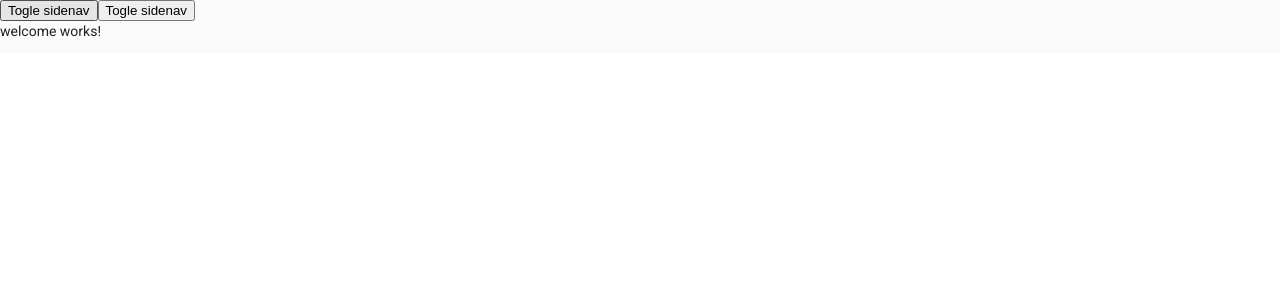
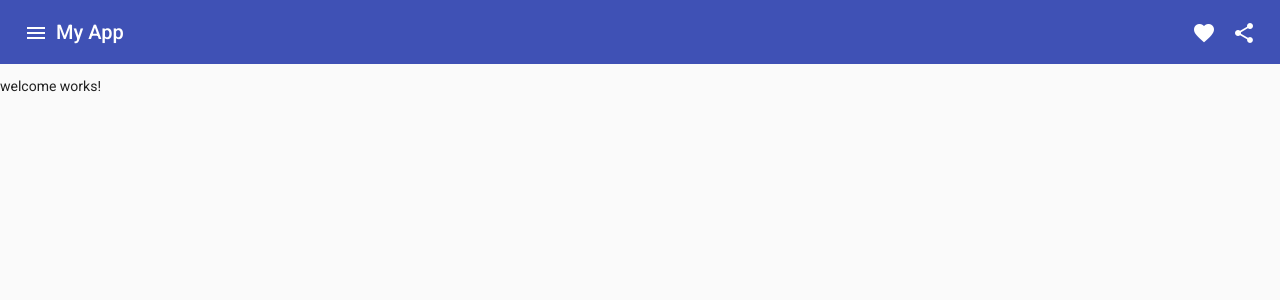
Before and after one commit to Gagandeep39/angular-fitness-tracker, an Angular app: page / in a window 1280 px wide. Shown: the top 300 px of the page. Built offline with nearby package versions, Linux system fonts and the light colour scheme.

Commit message:
Added toolbar Fixed height of side nav

```diff
--- a/src/app/app.component.css
+++ b/src/app/app.component.css
@@ -0,0 +1,10 @@
+mat-sidenav-container,
+mat-sidenav-content {
+  height: 100%;
+}
+.example-spacer {
+  flex: 1 1 auto;
+}
+mat-sidenav{
+  width: 30%;
+}
--- a/src/app/app.component.html
+++ b/src/app/app.component.html
@@ -1,8 +1,22 @@
 <mat-sidenav-container>
   <mat-sidenav [opened]="openSideNav" #sideNav role="navigation">Start</mat-sidenav>
   <mat-sidenav-content>
-    <button (click)="sideNav.toggle()">Togle sidenav</button>
-    <button (click)="openSideNav=!openSideNav">Togle sidenav</button>
+    <p>
+      <mat-toolbar color="primary">
+        <button mat-icon-button class="example-icon" (click)="sideNav.toggle()"
+          aria-label="Example icon-button with menu icon">
+          <mat-icon>menu</mat-icon>
+        </button>
+        <span>My App</span>
+        <span class="example-spacer"></span>
+        <button mat-icon-button class="example-icon favorite-icon" aria-label="Example icon-button with heart icon">
+          <mat-icon>favorite</mat-icon>
+        </button>
+        <button mat-icon-button class="example-icon" aria-label="Example icon-button with share icon">
+          <mat-icon>share</mat-icon>
+        </button>
+      </mat-toolbar>
+    </p>
     <router-outlet></router-outlet>
   </mat-sidenav-content>
 </mat-sidenav-container>
--- a/src/app/material-demo.module.ts
+++ b/src/app/material-demo.module.ts
@@ -7,6 +7,7 @@
 import { MatNativeDateModule } from '@angular/material/core';
 import { MatCheckboxModule } from '@angular/material/checkbox';
 import { MatSidenavModule } from '@angular/material/sidenav';
+import { MatToolbarModule } from '@angular/material/toolbar';
 
 @NgModule({
   imports: [
@@ -18,6 +19,7 @@
     MatNativeDateModule,
     MatCheckboxModule,
     MatSidenavModule,
+    MatToolbarModule,
   ],
   exports: [
     MatButtonModule,
@@ -28,6 +30,7 @@
     MatNativeDateModule,
     MatCheckboxModule,
     MatSidenavModule,
+    MatToolbarModule,
   ],
 })
 export class MaterialDemoModule {}
```
